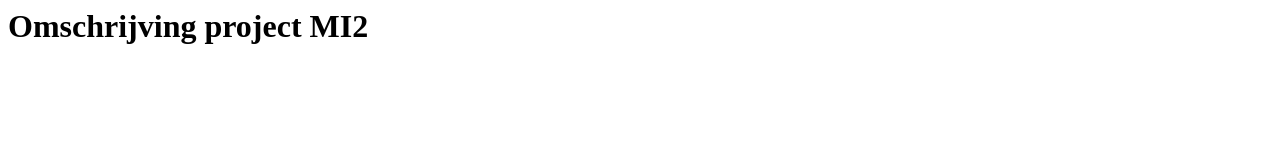
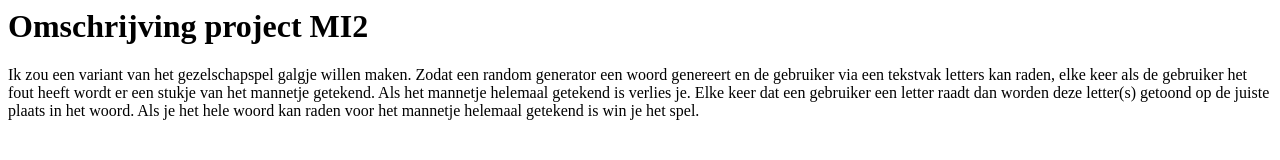
Before and after one commit to EilishVanDerSnickt/MI2, a plain HTML site: page MI2/Opdracht3.html in a window 1280 px wide. Drawn offline with Linux system fonts and the light colour scheme.

Commit message:
Add files via upload

```diff
--- a/MI2/Opdracht3.html
+++ b/MI2/Opdracht3.html
@@ -4,5 +4,6 @@
     </head>
     <body>
         <h1>Omschrijving project MI2</h1>
+        <p>Ik zou een variant van het gezelschapspel galgje willen maken. Zodat een random generator een woord genereert en de gebruiker via een tekstvak letters kan raden, elke keer als de gebruiker het fout heeft wordt er een stukje van het mannetje getekend. Als het mannetje helemaal getekend is verlies je. Elke keer dat een gebruiker een letter raadt dan worden deze letter(s) getoond op de juiste plaats in het woord. Als je het hele woord kan raden voor het mannetje helemaal getekend is win je het spel.</p>
     </body>
 </html>
```
